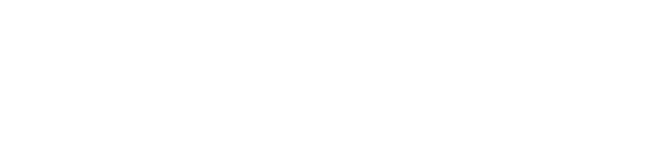
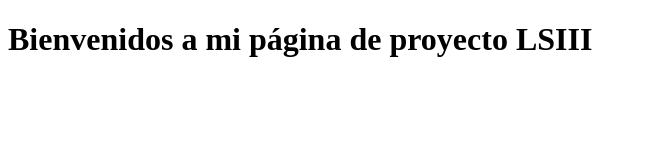
Before and after one commit to Pabon1712/PabonSantiago-LSIII-2025-1, a plain HTML site: page index.html in a window 1280 px wide. Shown: the whole page, without its empty margins (0-647 px from the left). Drawn offline with Linux system fonts and the light colour scheme.

Commit message:
Agregar sección header

```diff
--- a/index.html
+++ b/index.html
@@ -5,6 +5,9 @@
   <title>Mi Proyecto LSIII</title>
 </head>
 <body>
+<header>
+  <h1>Bienvenidos a mi página de proyecto LSIII</h1>
+</header>
 
 </body>
 </html>
```
